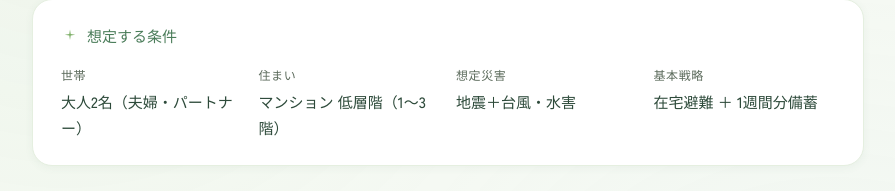
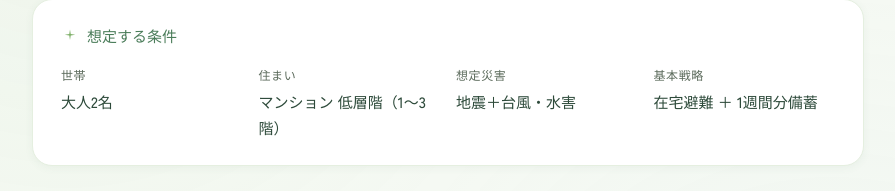
Before and after one commit to supertoya/preplist, a plain HTML site: page index.html in a window 1280 px wide. Shown: the part 230-421 px from the top of the page, without its empty margins (192-1087 px from the left). Drawn offline with Linux system fonts and the light colour scheme; a web font is replaced by a local one.

Commit message:
Update and rename disaster_prep_list.html to index.html

```diff
--- a/disaster_prep_list.html
+++ b/index.html
@@ -604,7 +604,7 @@
     <div class="summary-grid">
       <div class="summary-item">
         <span class="label">世帯</span>
-        <span class="value">大人2名（夫婦・パートナー）</span>
+        <span class="value">大人2名</span>
       </div>
       <div class="summary-item">
         <span class="label">住まい</span>
```
